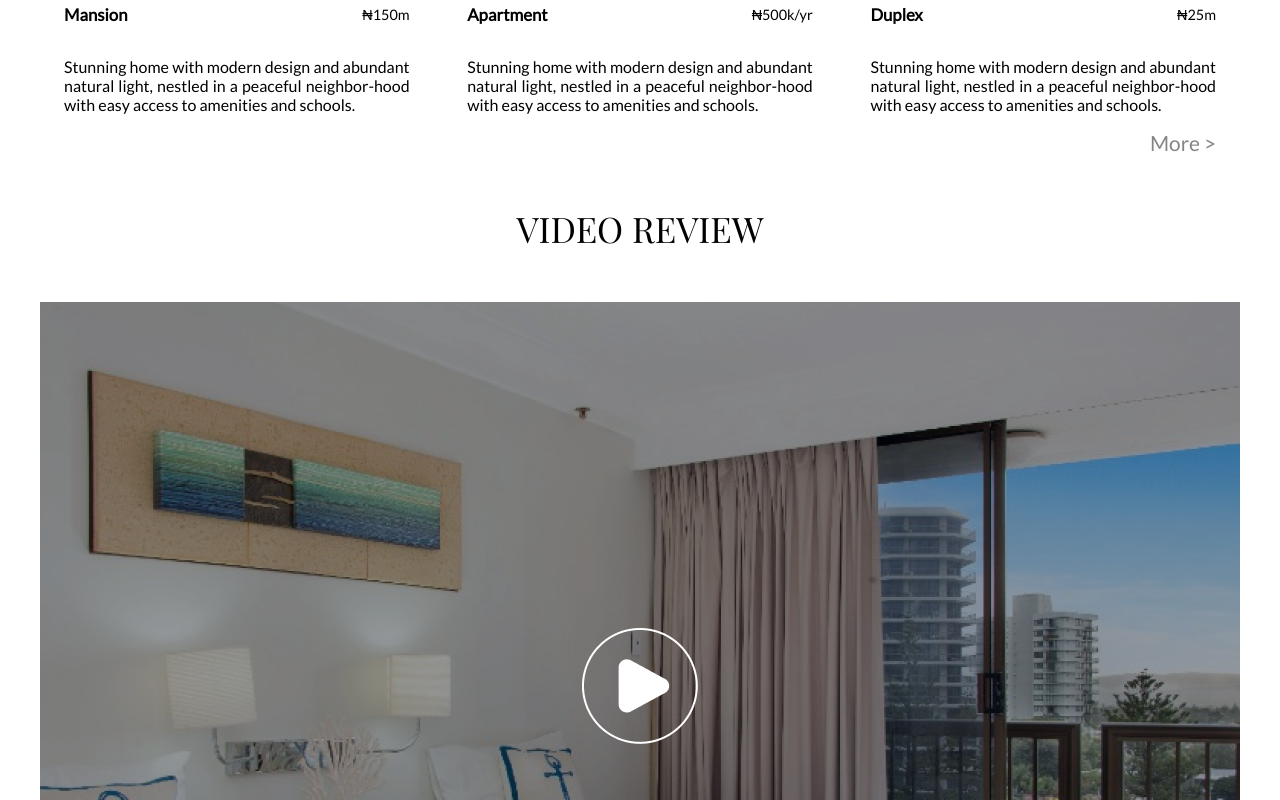
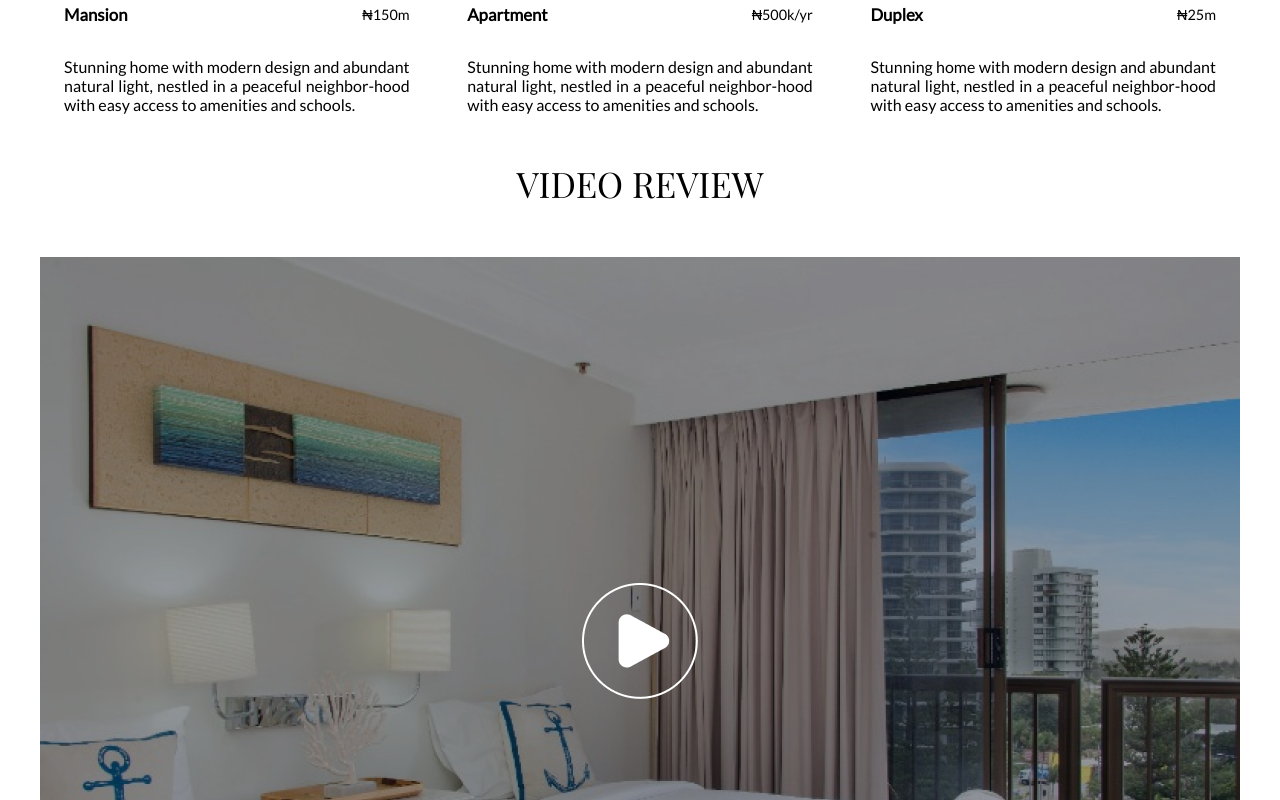
Before and after one commit to Oladimeji-Dev/betastay, a React (Vite) app: page / in a window 1280 px wide. Shown: the part 1660-2460 px from the top of the page. Built offline with nearby package versions, Linux system fonts and the light colour scheme.

Commit message:
chore: removed the more on the houses

```diff
--- a/src/App.css
+++ b/src/App.css
@@ -126,6 +126,7 @@ h1.testHeader{
     text-align: center;
     font-weight: normal;
     font-size: 2.5rem;
+    margin: 30px 0;
 }
 .testNav{
     display: flex;
--- a/src/App.jsx
+++ b/src/App.jsx
@@ -42,9 +42,6 @@ function App() {
 
           }
         </div>
-        <span className='moreHouse'>
-          <a href="#">More {">"}</a>
-        </span>
       </section>
       <section className="container ">
         <h1 className='videoImageHead'>VIDEO REVIEW</h1>
```
